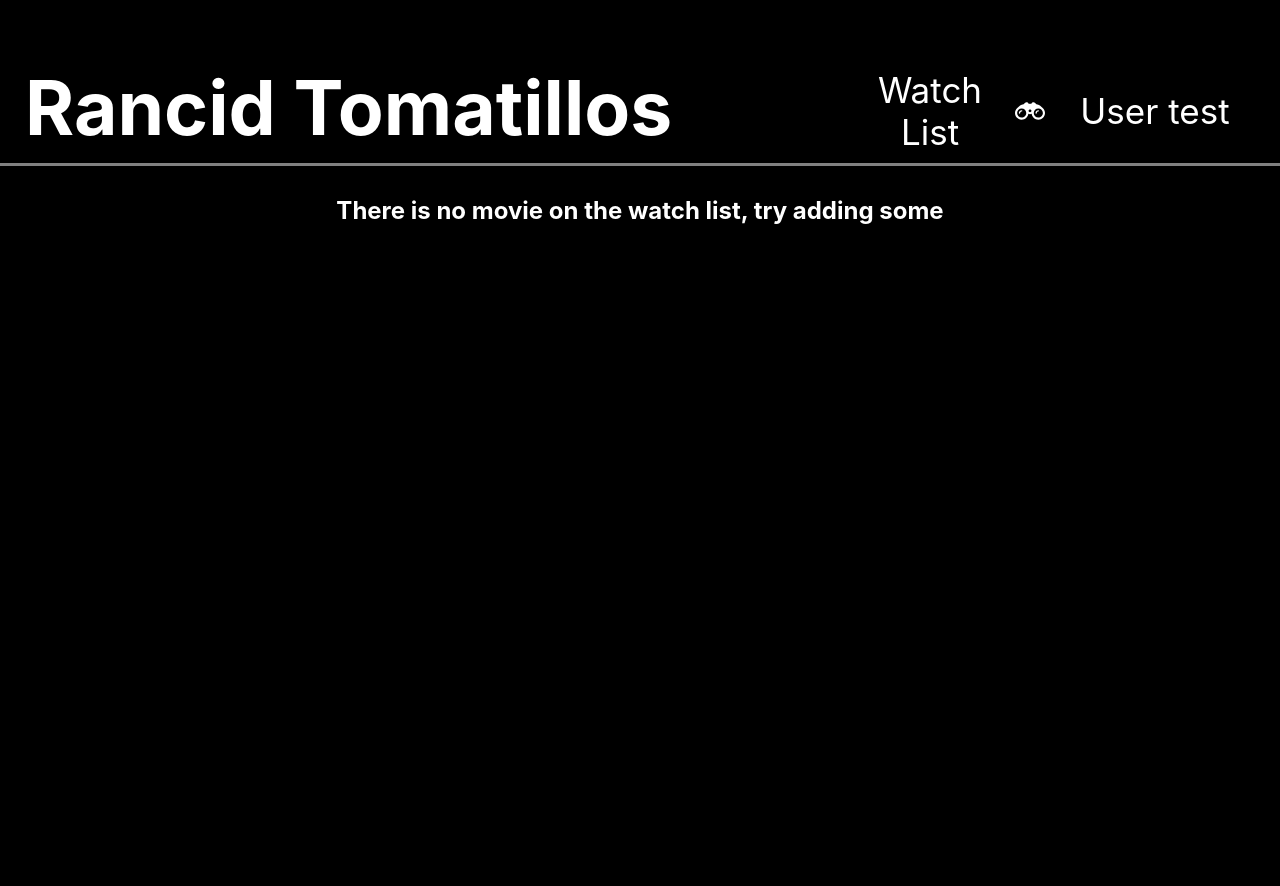
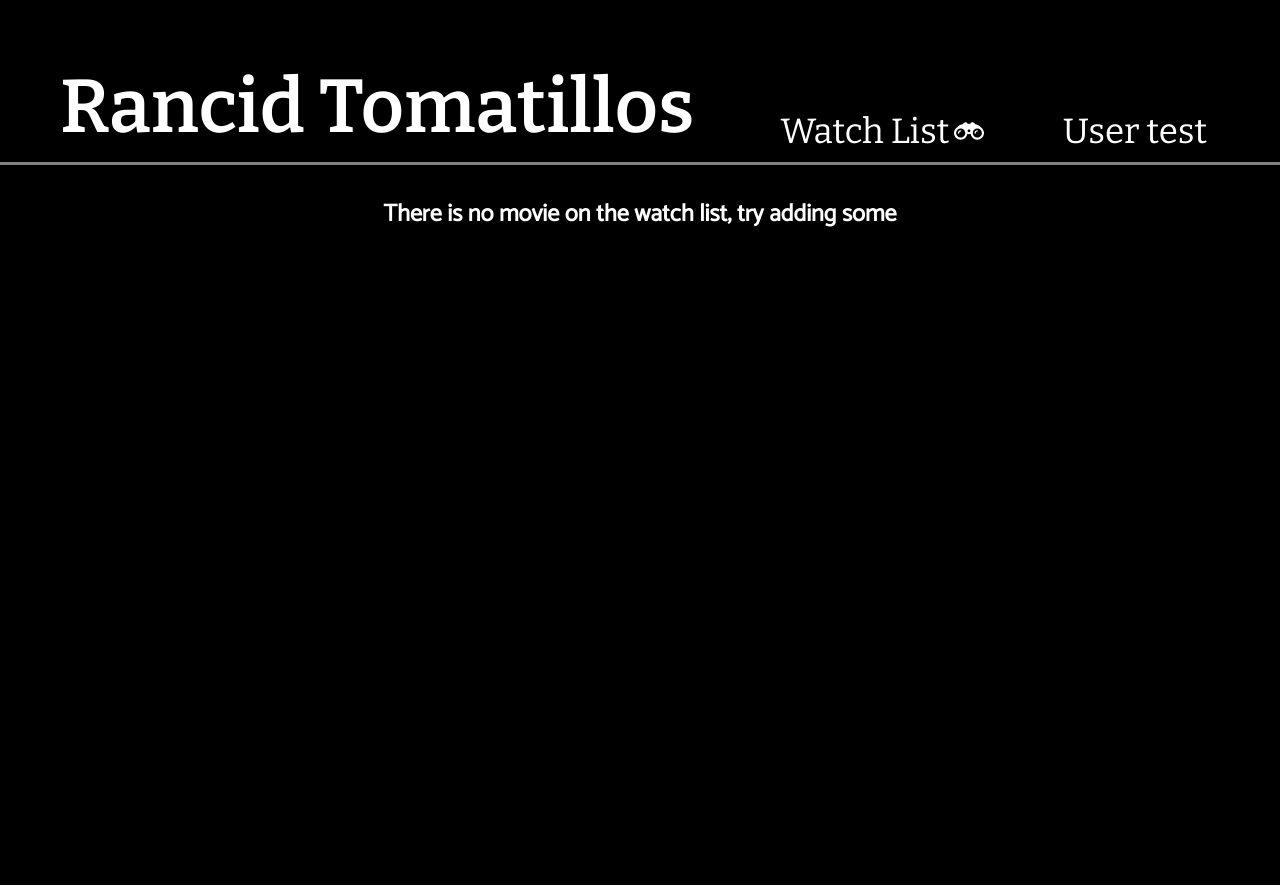
Before and after one commit to karmacarlos/rancid-tomatillos, a React (Create React App) app: page /watchlist in a window 1280 px wide. Built offline with nearby package versions, Linux system fonts and the light colour scheme; no server answers.

Commit message:
Add fonts

```diff
--- a/public/index.html
+++ b/public/index.html
@@ -2,6 +2,9 @@
 <html lang="en">
   <head>
     <meta charset="utf-8" />
+    <link rel="preconnect" href="https://fonts.googleapis.com">
+    <link rel="preconnect" href="https://fonts.gstatic.com" crossorigin>
+    <link href="https://fonts.googleapis.com/css2?family=Bitter:wght@400;600&family=Catamaran&display=swap" rel="stylesheet">
     <link rel="icon" href="%PUBLIC_URL%/favicon.ico" />
     <meta name="viewport" content="width=device-width, initial-scale=1" />
     <meta name="theme-color" content="#000000" />
@@ -24,7 +27,7 @@
       work correctly both with client-side routing and a non-root public URL.
       Learn how to configure a non-root public URL by running `npm run build`.
     -->
-    <title>React App</title>
+    <title>🎬 Rancid Tomatillos</title>
   </head>
   <body>
     <noscript>You need to enable JavaScript to run this app.</noscript>
--- a/src/App.css
+++ b/src/App.css
@@ -1,5 +1,6 @@
 .App {
   text-align: center;
+  font-family: 'Catamaran', sans-serif;
 }
 
 .App-logo {
--- a/src/Header/Header.css
+++ b/src/Header/Header.css
@@ -10,10 +10,11 @@
 
 header {
   width: 100vw;
+  font-family: 'Bitter', serif;
 }
 
 .title {
-  margin-left: 25px;
+  margin-left: 60px;
   margin-bottom: 10px;
 }
 
@@ -32,7 +33,7 @@
   flex-direction: row;
   justify-content: center;
   align-items: center;
-  width: 200px;
+  width: 250px;
   font-size: 35px;
   margin-left: 5px;
   color: white;
```
